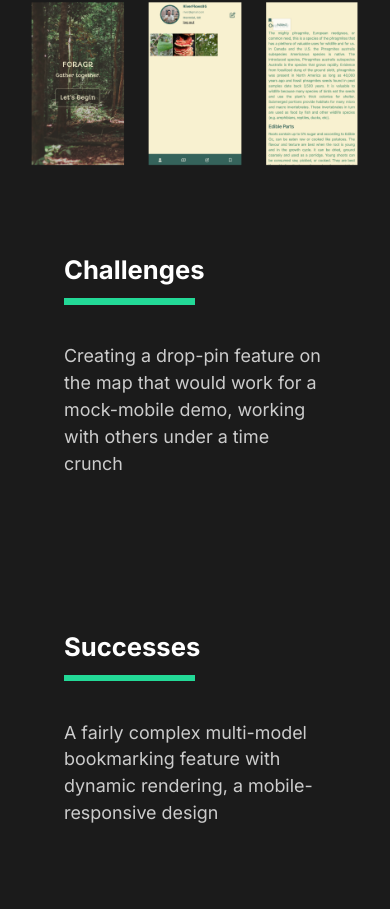
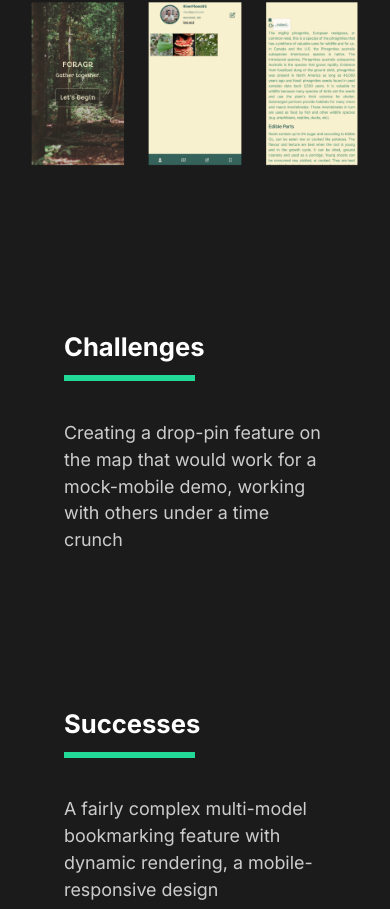
Before and after one commit to evvrit/capsule-portfolio, a React (Create React App) app: page /work/foragr in a window 390 px wide. Shown: the part 1415-2324 px from the top of the page. Built offline with nearby package versions, Linux system fonts and the light colour scheme; a web font is replaced by a local one.

Commit message:
more consistent animating on project page, responsive padding for sections

```diff
--- a/src/components/MoreSection.js
+++ b/src/components/MoreSection.js
@@ -76,6 +76,7 @@ const MoreSection = () => {
 
 const More = styled(Section)`
   display: block;
+  margin-top: 4rem;
   span {
     display: block;
   }
--- a/src/components/StackSection.js
+++ b/src/components/StackSection.js
@@ -54,6 +54,7 @@ export default StackSection;
 const TechStack = styled(Section)`
   display: flex;
   justify-content: center;
+  margin-top: 4rem;
   h2 {
     padding-bottom: 5rem;
     text-align: center;
--- a/src/pages/Project.js
+++ b/src/pages/Project.js
@@ -6,6 +6,7 @@ import { projectState } from "../projectState";
 import { motion } from "framer-motion";
 import { pageAnim } from "../animation";
 import StackSection from "../components/StackSection";
+import UseScroll from "../components/useScroll";
 
 const Project = () => {
   const url = useLocation();
@@ -53,6 +54,7 @@ const Project = () => {
           <ImageDisplay>
             <img src={project.secondaryImg} alt={project.secondaryImgAlt} />
           </ImageDisplay>
+          <UseScroll>
             <Details>
               {project.details.map((detail) => (
                 <Detail
@@ -62,6 +64,7 @@ const Project = () => {
                 />
               ))}
             </Details>
+          </UseScroll>
         </StyledProject>
       )}
       ;
@@ -116,7 +119,7 @@ const Details = styled.div`
   justify-content: space-a3ound;
   @media (max-width: 1300px) {
     display: block;
-    margin: 0;
+    margin-top: 6rem;
   }
 `;
 
--- a/src/styles.js
+++ b/src/styles.js
@@ -12,12 +12,11 @@ export const Section = styled.div`
   }
   @media (max-width: 1300px) {
     padding: 2rem 6rem;
-    margin-top: 4rem;
+    margin-top: 2rem;
     text-align: center;
   }
   @media (max-width: 900px) {
     padding: 2rem 2rem;
-    margin-top: 4rem;
     text-align: center;
   }
 `;
```
Lines whose indentation alone changed are shown as unchanged.
